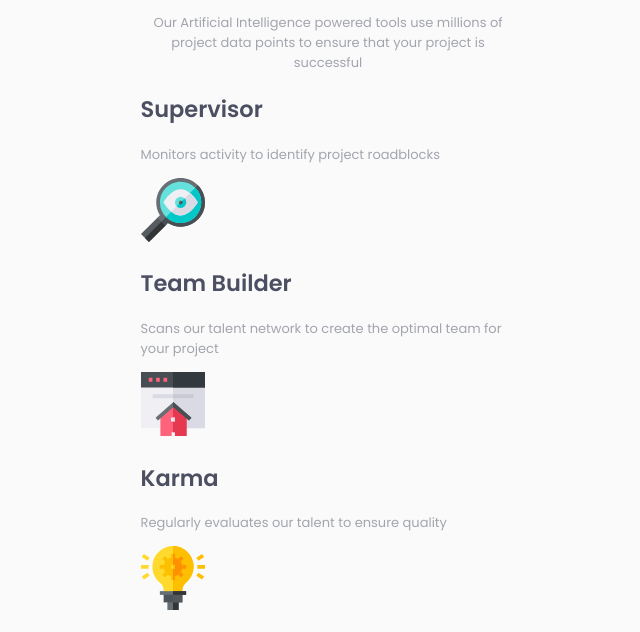
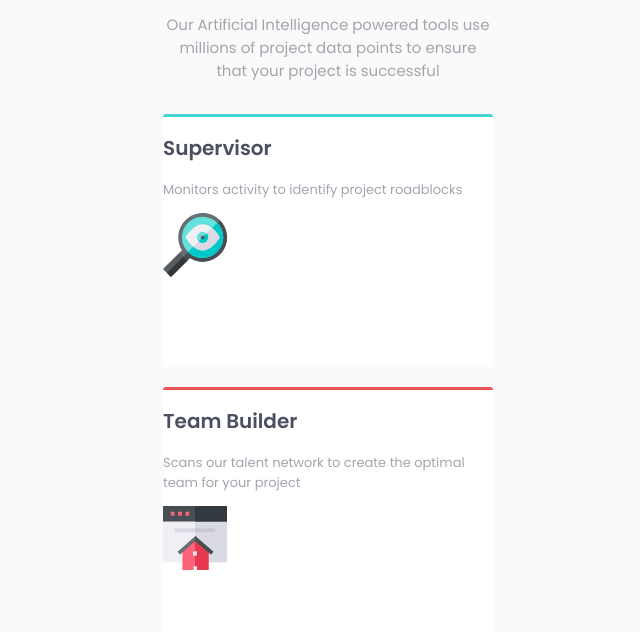
Before and after one commit to gcardenasdev/FrontEndMentorProject1, a plain HTML site: page index.html in a window 1280 px wide. Shown: the part 113-745 px from the top of the page, without its empty margins (312-952 px from the left). Drawn offline with Linux system fonts and the light colour scheme.

Commit message:
Added font-sizes, borders and implemented flex for the card section

```diff
--- a/style.css
+++ b/style.css
@@ -13,15 +13,17 @@ body {
 
 }
 
-#four-card-section {
-  width: 25em;
-  margin: 0 auto;
-}
 
 header {
   text-align: center;
   margin: 0 auto;
-  width: 375px;
+  width: 330px;
+  height: 200px;
+}
+
+header p {
+  color: hsl(229, 6%, 66%);
+  font-size: 15px;
 }
 
 
@@ -39,9 +41,43 @@ header {
 
 h2 {
   color: hsl(234, 12%, 34%);
+  font-size: 20px;
 }
 
-p {
+#four-card-section p {
   color: hsl(229, 6%, 66%);
   font-size: 13px;
 }
+
+#four-card-section {
+  display: flex;
+  flex-direction: column;
+  align-items: center;
+  justify-content: center;
+
+}
+
+
+#four-card-section div {
+  background-color: white;
+  width: 330px;
+  height: 250px;
+  margin: 10px;
+  border-radius: 3px;
+}
+
+.supervisor-card {
+  border-top: 3px solid hsl(180, 62%, 55%);
+}
+
+.team-card {
+  border-top: 3px solid hsl(0, 78%, 62%);
+}
+
+.karma-card {
+  border-top: 3px solid hsl(34, 97%, 64%);
+}
+
+.calculator-card {
+  border-top: 3px solid hsl(212, 86%, 64%);
+}
```
